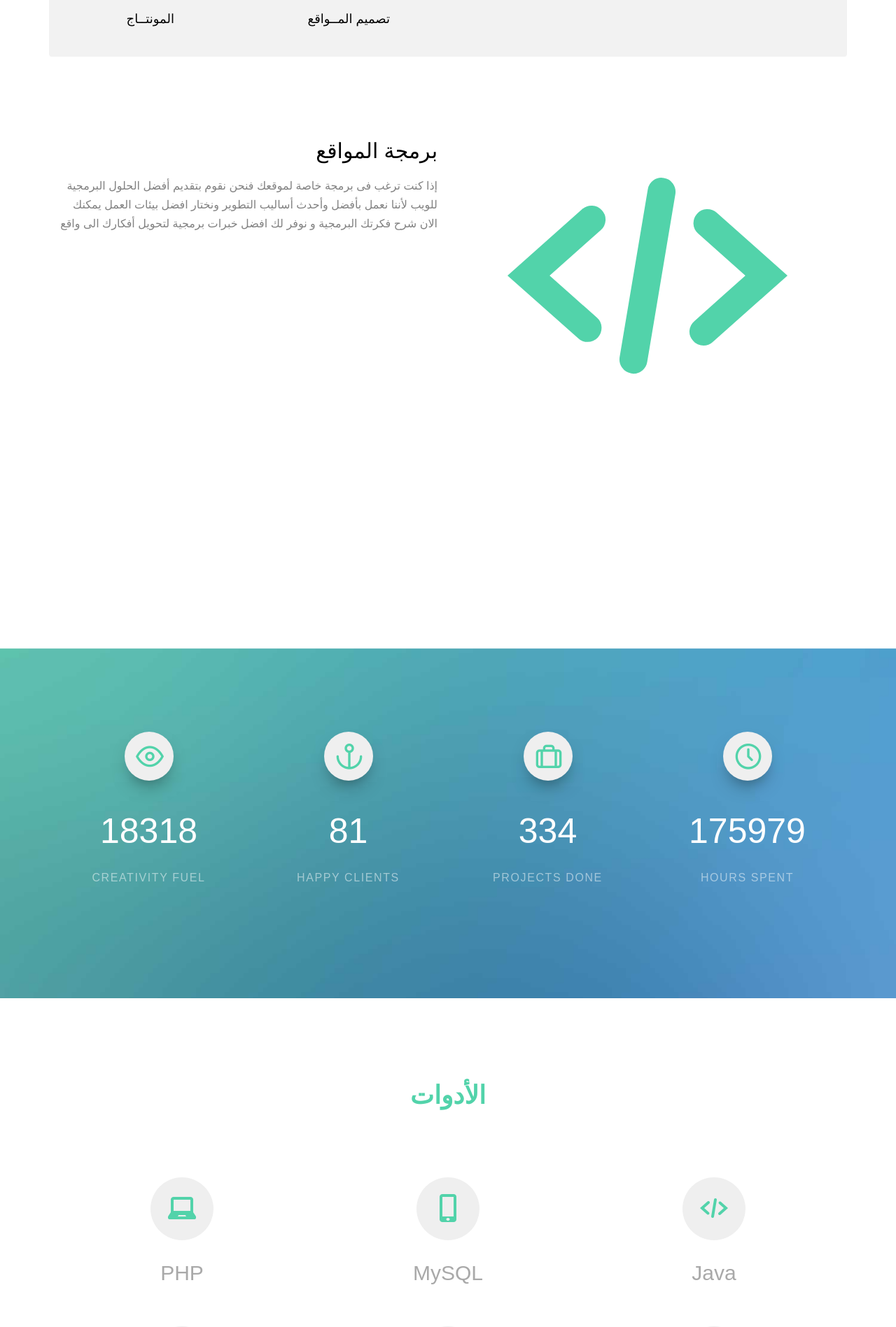
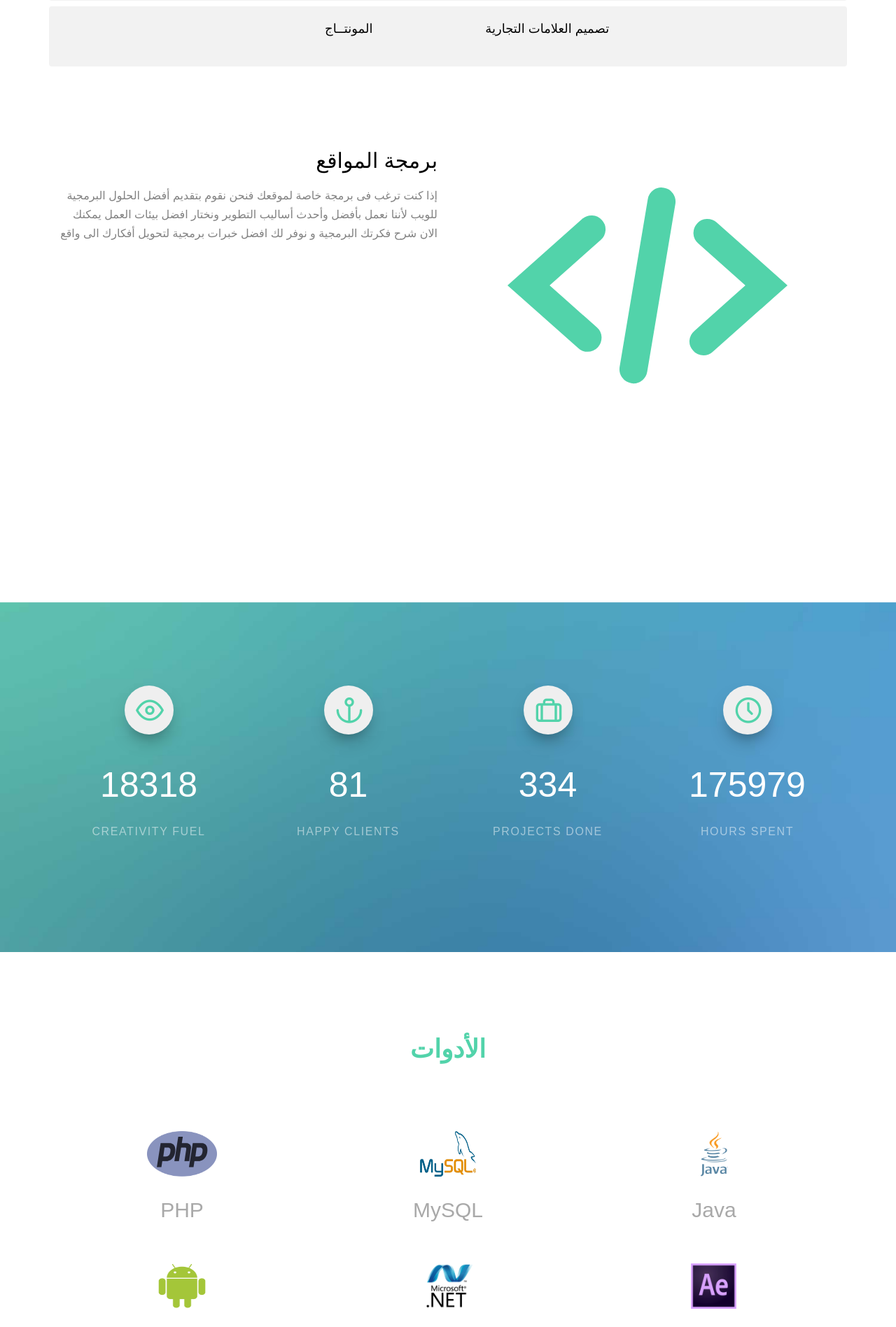
Before and after one commit to Ouss1414/OY55, a PHP site: page / in a window 1280 px wide. Shown: the part 2493-4390 px from the top of the page at 70% size. Run offline with PHP 8.4, Linux system fonts and the light colour scheme; some web fonts are replaced.

Commit message:
Programing feilds

```diff
--- a/css/style.css
+++ b/css/style.css
@@ -811,11 +811,11 @@ form label {
   color: #b3b3b3;
 }
 .gtco-tabs .gtco-tab-nav li a:hover {
-  color: #4d4d4d;
+  background: #52d3aa;
 }
 .gtco-tabs .gtco-tab-nav li.active a {
-  background: #fff;
-  color: #52d3aa;
+  background: #52d3aa;
+  color: #9d9d9d;
 }
 .gtco-tabs .gtco-tab-content-wrap {
   clear: both;
--- a/index.html
+++ b/index.html
@@ -186,13 +186,15 @@
 
                     <div class="gtco-tabs">
                         <ul class="gtco-tab-nav">
-                            <li class="active"><a href="#" data-tab="1"><span class="icon visible-xs"><i class="icon-command"></i></span><span class="hidden-xs"><h4>برمجــة المــواقع</h4></span></a></li>
-                            <li><a href="#" data-tab="2"><span class="icon visible-xs"><i class="icon-bar-graph"></i></span><span class="hidden-xs"><h4>تطبيقات الجـــوال</h4></span></a></li>
-                            <li><a href="#" data-tab="3"><span class="icon visible-xs"><i class="icon-bag"></i></span><span class="hidden-xs"><h4>برمجة البرامج الحاسوبية</h4></span></a></li>
-                            <li><a href="#" data-tab="4"><span class="icon visible-xs"><i class="icon-box"></i></span><span class="hidden-xs"><h4>تصميم العلامات التجارية</h4></span></a></li>
-                            <li><a href="#" data-tab="5"><span class="icon visible-xs"><i class="icon-bag"></i></span><span class="hidden-xs"><h4>المونتــاج</h4></span></a></li>
-                            <li><a href="#" data-tab="6"><span class="icon visible-xs"><i class="icon-bag"></i></span><span class="hidden-xs"><h4>تصميم المــواقع</h4></span></a></li>
+							<li><a href="#" data-tab="6"><span class="icon visible-xs"><i class="icon-bag"></i></span><span class="hidden-xs"><h4>تصميم المــواقع</h4></span></a></li>
+							<li><a href="#" data-tab="3"><span class="icon visible-xs"><i class="icon-bag"></i></span><span class="hidden-xs"><h4>برمجة البرامج الحاسوبية</h4></span></a></li>
+							<li><a href="#" data-tab="2"><span class="icon visible-xs"><i class="icon-bar-graph"></i></span><span class="hidden-xs"><h4>تطبيقات الجـــوال</h4></span></a></li>
+							<li class="active"><a href="#" data-tab="1"><span class="icon visible-xs"><i class="icon-command"></i></span><span class="hidden-xs"><h4>برمجــة المــواقع</h4></span></a></li>
                         </ul>
+						<ul class="gtco-tab-nav" style="margin-top: -3.5%">
+							<li style="margin-left: 25%"><a href="#" data-tab="5"><span class="icon visible-xs"><i class="icon-bag"></i></span><span class="hidden-xs"><h4>المونتــاج</h4></span></a></li>
+							<li><a href="#" data-tab="4"><span class="icon visible-xs"><i class="icon-box"></i></span><span class="hidden-xs"><h4>تصميم العلامات التجارية</h4></span></a></li>
+						</ul>
 
                         <!-- Tabs -->
                         <div class="gtco-tab-content-wrap">
@@ -397,51 +399,51 @@
                 <div class="row">
                     <div class="col-md-4 col-sm-4 animate-box" data-animate-effect="fadeIn">
                         <div class="feature-center">
-						<span class="icon">
-							<i class="icon-laptop"></i>
+						<span>
+						    <img src="images/logos/php-logo.png" width="100px" height="65px">
 						</span>
-                            <h2 style="color:darkgrey">PHP</h2>
+                            <h2 style="color:darkgrey; margin-top: 10%">PHP</h2>
                         </div>
                     </div>
                     <div class="col-md-4 col-sm-4 animate-box" data-animate-effect="fadeIn">
                         <div class="feature-center">
-						<span class="icon">
-							<i class="icon-mobile"></i>
+						<span>
+						    <img src="images/logos/MySQL-Logo.png" width="80px" height="65px">
 						</span>
-                            <h2 style="color:darkgrey">MySQL</h2>
+                            <h2 style="color:darkgrey; margin-top: 10%">MySQL</h2>
                         </div>
                     </div>
                     <div class="col-md-4 col-sm-4 animate-box" data-animate-effect="fadeIn">
                         <div class="feature-center">
-						<span class="icon">
-							<i class="icon-code"></i>
+						<span>
+						    <img src="images/logos/java.png" width="40px" height="65px">
 						</span>
-                            <h2 style="color:darkgrey">Java</h2>
+                            <h2 style="color:darkgrey; margin-top: 10%">Java</h2>
                         </div>
                     </div>
 
                     <div class="col-md-4 col-sm-4 animate-box" data-animate-effect="fadeIn">
                         <div class="feature-center">
-						<span class="icon">
-							<i class="icon-brush"></i>
+						<span>
+						    <img src="images/logos/android_robot.png" width="70px" height="65px">
 						</span>
-                            <h2 style="color:darkgrey">Android</h2>
+                            <h2 style="color:darkgrey; margin-top: 10%">Android</h2>
                         </div>
                     </div>
                     <div class="col-md-4 col-sm-4 animate-box" data-animate-effect="fadeIn">
                         <div class="feature-center">
-						<span class="icon">
-							<i class="icon-controller-play"></i>
+						<span>
+						    <img src="images/logos/.net.png" width="80px" height="65px">
 						</span>
-                            <h2 style="color:darkgrey">.NET</h2>
+                            <h2 style="color:darkgrey; margin-top: 10%">.NET</h2>
                         </div>
                     </div>
                     <div class="col-md-4 col-sm-4 animate-box" data-animate-effect="fadeIn">
                         <div class="feature-center">
-						<span class="icon">
-							<i class="icon-round-brush"></i>
+						<span>
+						    <img src="images/logos/after%20effects.png" width="65px" height="65px">
 						</span>
-                            <h2 style="color:darkgrey">AfterEffect</h2>
+                            <h2 style="color:darkgrey; margin-top: 10%">After Effects</h2>
                         </div>
                     </div>
 
```
Also changed, not shown: other parts of index.html (+47 -54 lines), images/logos/.net.png (added), images/logos/MySQL-Logo.png (added), images/logos/after effects.png (added), images/logos/android_robot.png (added), images/logos/java.png (added), images/logos/php-logo.png (added).
